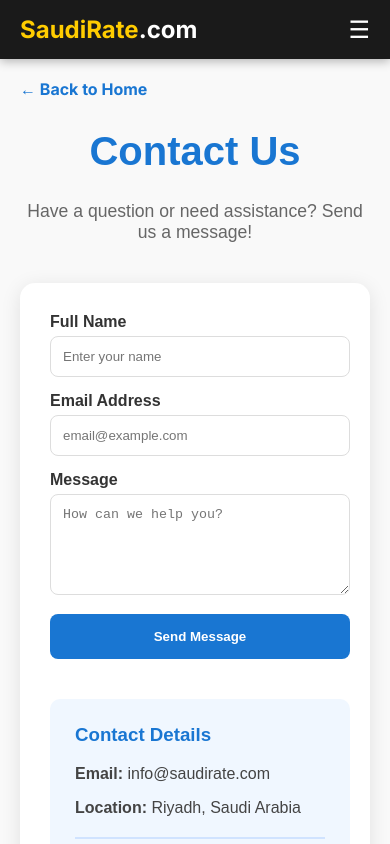
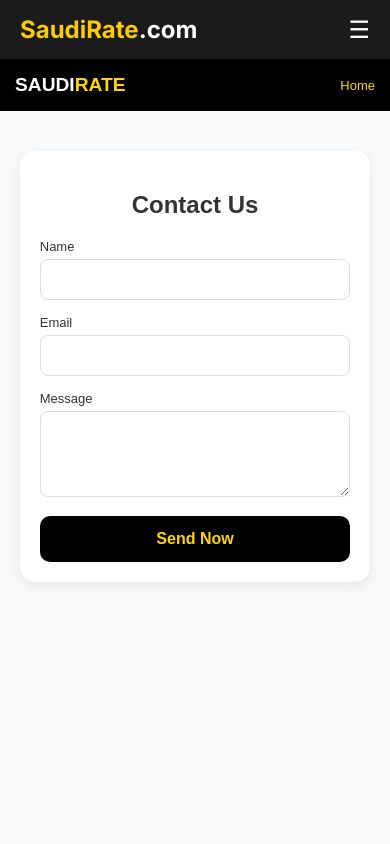
Before and after one commit to DiGiSaudia/saudirate, a Next.js app: page /contact in a window 390 px wide. Shown: the top 844 px of the page. Built offline with nearby package versions, Linux system fonts and the light colour scheme.

Commit message:
Fixed TS errors and made contact form mobile responsive

```diff
--- a/app/contact/page.tsx
+++ b/app/contact/page.tsx
@@ -1,84 +1,120 @@
 "use client";
-import React from 'react';
+import React, { useState, ChangeEvent, FormEvent } from 'react';
 import Link from 'next/link';
 
 export default function ContactPage() {
+  // Aapka original state logic
+  const [formData, setFormData] = useState({
+    name: '',
+    email: '',
+    message: ''
+  });
+
+  const handleSubmit = (e: FormEvent) => {
+    e.preventDefault();
+    console.log("Form Submitted:", formData);
+    alert("Message sent successfully!");
+  };
+
   return (
-    <div style={{ backgroundColor: '#f9f9f9', minHeight: '100vh', paddingBottom: '50px' }}>
+    <div style={{ backgroundColor: '#f8f9fa', minHeight: '100vh', fontFamily: 'sans-serif' }}>
 
-      {/* Back to Home Button */}
-      <div style={{ maxWidth: '800px', margin: '0 auto', padding: '20px 20px 0' }}>
-        <Link href="/" style={{ color: '#1976d2', textDecoration: 'none', fontWeight: 'bold' }}>
-          ← Back to Home
+      {/* Navbar - Mobile optimized */}
+      <nav style={{ backgroundColor: '#000', color: '#fff', padding: '15px', display: 'flex', justifyContent: 'space-between', alignItems: 'center' }}>
+        <Link href="/" style={{ fontWeight: 'bold', fontSize: '1.2rem', color: '#fff', textDecoration: 'none' }}>
+          SAUDI<span style={{ color: '#FFD700' }}>RATE</span>
         </Link>
-      </div>
+        <Link href="/" style={{ color: '#FFD700', textDecoration: 'none', fontSize: '13px' }}>Home</Link>
+      </nav>
 
-      <div style={{ maxWidth: '800px', margin: '30px auto', padding: '0 20px', fontFamily: 'Arial, sans-serif' }}>
-        <div style={{ textAlign: 'center', marginBottom: '40px' }}>
-          <h1 style={{ color: '#1976d2', fontSize: '2.5rem' }}>Contact Us</h1>
-          <p style={{ color: '#666', fontSize: '1.1rem' }}>Have a question or need assistance? Send us a message!</p>
-        </div>
+      {/* Main Container - Added width: '90%' and boxSizing for mobile */}
+      <div style={{
+        maxWidth: '500px',
+        width: '95%',
+        margin: '30px auto',
+        padding: '10px',
+        boxSizing: 'border-box'
+      }}>
 
         <div style={{
-          display: 'grid',
-          gridTemplateColumns: 'repeat(auto-fit, minmax(300px, 1fr))',
-          gap: '40px',
           backgroundColor: '#fff',
-          padding: '30px',
+          padding: '20px',
           borderRadius: '15px',
-          boxShadow: '0 4px 20px rgba(0,0,0,0.1)'
+          boxShadow: '0 4px 12px rgba(0,0,0,0.08)'
         }}>
+          <h2 style={{ marginBottom: '20px', textAlign: 'center' }}>Contact Us</h2>
 
-          {/* Contact Form */}
-          <form style={{ display: 'flex', flexDirection: 'column', gap: '15px' }}>
-            <div>
-              <label style={labelStyle}>Full Name</label>
-              <input type="text" placeholder="Enter your name" style={inputStyle} />
+          <form onSubmit={handleSubmit} style={{ display: 'flex', flexDirection: 'column', gap: '15px' }}>
+
+            <div style={{ width: '100%' }}>
+              <label style={{ display: 'block', fontSize: '13px', marginBottom: '5px' }}>Name</label>
+              <input
+                type="text"
+                required
+                value={formData.name}
+                onChange={(e: ChangeEvent<HTMLInputElement>) => setFormData({...formData, name: e.target.value})}
+                style={{
+                  width: '100%',
+                  padding: '12px',
+                  borderRadius: '8px',
+                  border: '1px solid #ddd',
+                  boxSizing: 'border-box' // Isse input screen se bahar nahi jayega
+                }}
+              />
             </div>
-            <div>
-              <label style={labelStyle}>Email Address</label>
-              <input type="email" placeholder="email@example.com" style={inputStyle} />
+
+            <div style={{ width: '100%' }}>
+              <label style={{ display: 'block', fontSize: '13px', marginBottom: '5px' }}>Email</label>
+              <input
+                type="email"
+                required
+                value={formData.email}
+                onChange={(e: ChangeEvent<HTMLInputElement>) => setFormData({...formData, email: e.target.value})}
+                style={{
+                  width: '100%',
+                  padding: '12px',
+                  borderRadius: '8px',
+                  border: '1px solid #ddd',
+                  boxSizing: 'border-box'
+                }}
+              />
             </div>
-            <div>
-              <label style={labelStyle}>Message</label>
-              <textarea rows={5} placeholder="How can we help you?" style={inputStyle}></textarea>
+
+            <div style={{ width: '100%' }}>
+              <label style={{ display: 'block', fontSize: '13px', marginBottom: '5px' }}>Message</label>
+              <textarea
+                rows={4}
+                required
+                value={formData.message}
+                onChange={(e: ChangeEvent<HTMLTextAreaElement>) => setFormData({...formData, message: e.target.value})}
+                style={{
+                  width: '100%',
+                  padding: '12px',
+                  borderRadius: '8px',
+                  border: '1px solid #ddd',
+                  boxSizing: 'border-box'
+                }}
+              />
             </div>
-            <button type="button" style={buttonStyle}>Send Message</button>
+
+            <button
+              type="submit"
+              style={{
+                backgroundColor: '#000',
+                color: '#FFD700',
+                padding: '14px',
+                borderRadius: '10px',
+                border: 'none',
+                fontWeight: 'bold',
+                cursor: 'pointer',
+                fontSize: '16px'
+              }}>
+              Send Now
+            </button>
+
           </form>
-
-          {/* Contact Details */}
-          <div style={{ backgroundColor: '#f0f7ff', padding: '25px', borderRadius: '10px' }}>
-            <h3 style={{ color: '#1976d2', marginTop: 0 }}>Contact Details</h3>
-            <p style={{ color: '#444' }}><strong>Email:</strong> info@saudirate.com</p>
-            <p style={{ color: '#444' }}><strong>Location:</strong> Riyadh, Saudi Arabia</p>
-            <hr style={{ border: '0.5px solid #d0e3ff', margin: '20px 0' }} />
-            <h4>WhatsApp Support</h4>
-            <p style={{ fontSize: '0.9rem', color: '#666' }}>Chat with us for quick price updates.</p>
-            <a href="https://wa.me/966XXXXXXXXX" target="_blank" style={{
-              display: 'inline-block',
-              padding: '10px 20px',
-              backgroundColor: '#25D366',
-              color: 'white',
-              textDecoration: 'none',
-              borderRadius: '5px',
-              fontWeight: 'bold'
-            }}>Chat on WhatsApp</a>
-          </div>
-        </div>
-
-        {/* Ads Section (Form کے نیچے) */}
-        <div style={{ marginTop: '40px', backgroundColor: '#fff', padding: '20px', borderRadius: '15px', textAlign: 'center', border: '1px solid #eee' }}>
-          <p style={{ fontSize: '0.7rem', color: '#bbb', marginBottom: '10px' }}>ADVERTISEMENT</p>
-          <div style={{ minHeight: '150px', backgroundColor: '#fafafa', display: 'flex', alignItems: 'center', justifyContent: 'center', color: '#ddd' }}>
-            Responsive Ad Unit
-          </div>
         </div>
       </div>
     </div>
   );
 }
-
-// Styles
-const labelStyle = { display: 'block', marginBottom: '5px', fontWeight: 'bold' } as React.CSSProperties;
-const inputStyle = { width: '100%', padding: '12px', borderRadius: '8px', border: '1px solid #ddd', boxSizing: 'border-box' as const };
-const buttonStyle = { padding: '15px', backgroundColor: '#1976d2', color: 'white', border: 'none', borderRadius: '8px', fontWeight: 'bold', cursor: 'pointer' };
```
